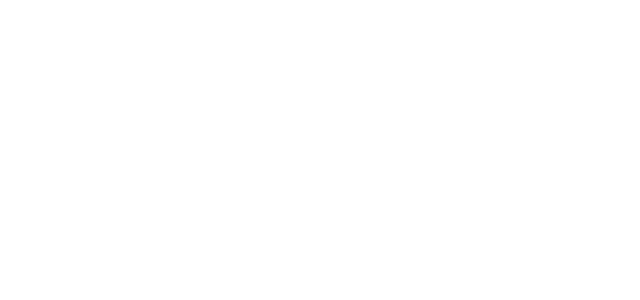
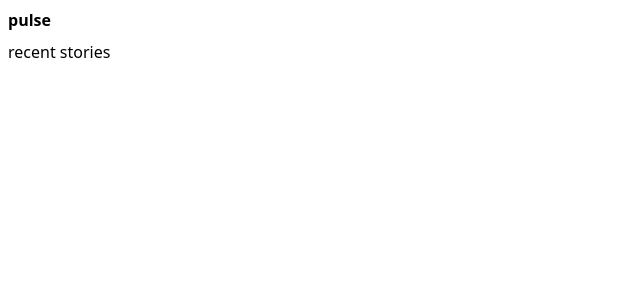
Before and after one commit to tanmaik/intelligence, a Next.js app in the folder web/: page / in a window 1280 px wide. Shown: the top 300 px of the page, without its empty margins (0-640 px from the left). Built offline with nearby package versions, Linux system fonts and the light colour scheme.

Commit message:
use normal web server

```diff
--- a/web/app/page.tsx
+++ b/web/app/page.tsx
@@ -2,5 +2,11 @@
 export const revalidate = 0;
 
 export default async function Home() {
-  return <div className="p-4 flex justify-center max-w-xl"></div>;
+  return (
+    <div className="p-2">
+      <h1 className="font-semibold">pulse</h1>
+
+      <p className="mt-2 font-medium">recent stories</p>
+    </div>
+  );
 }
```
